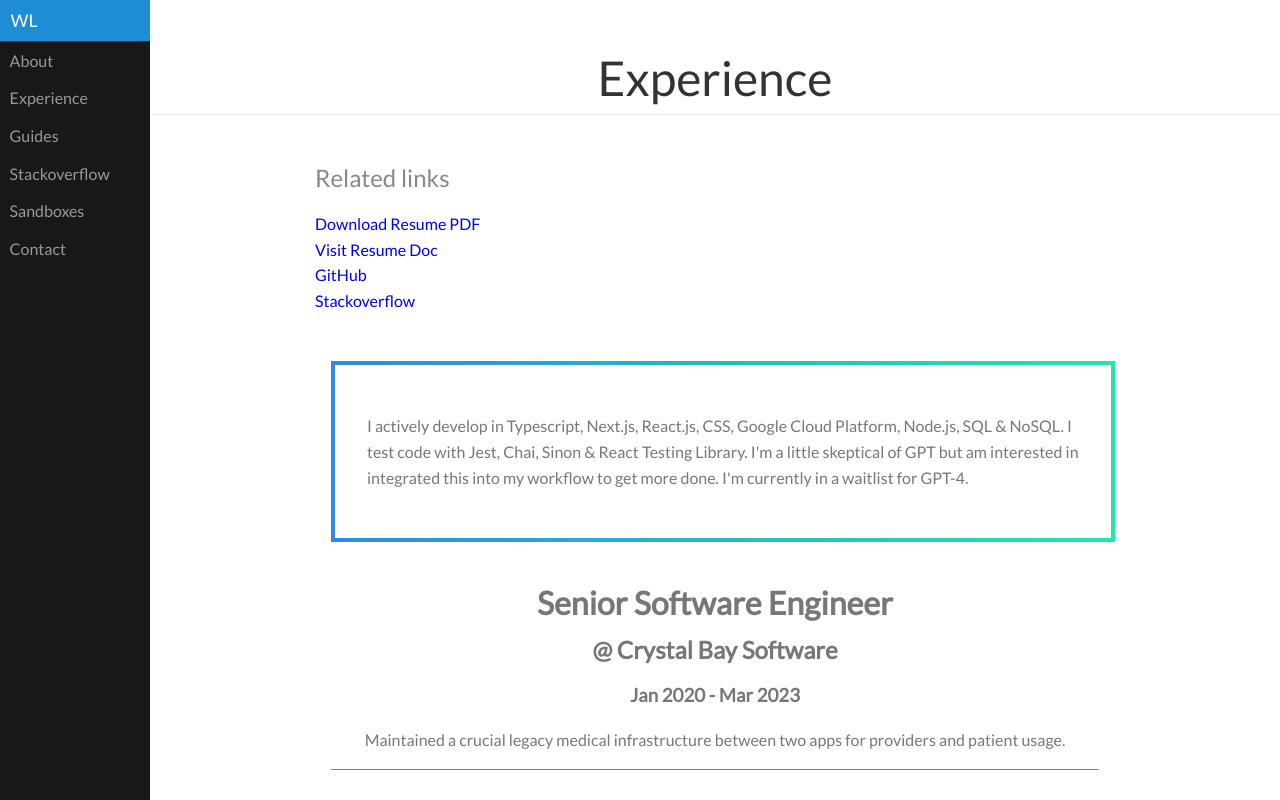
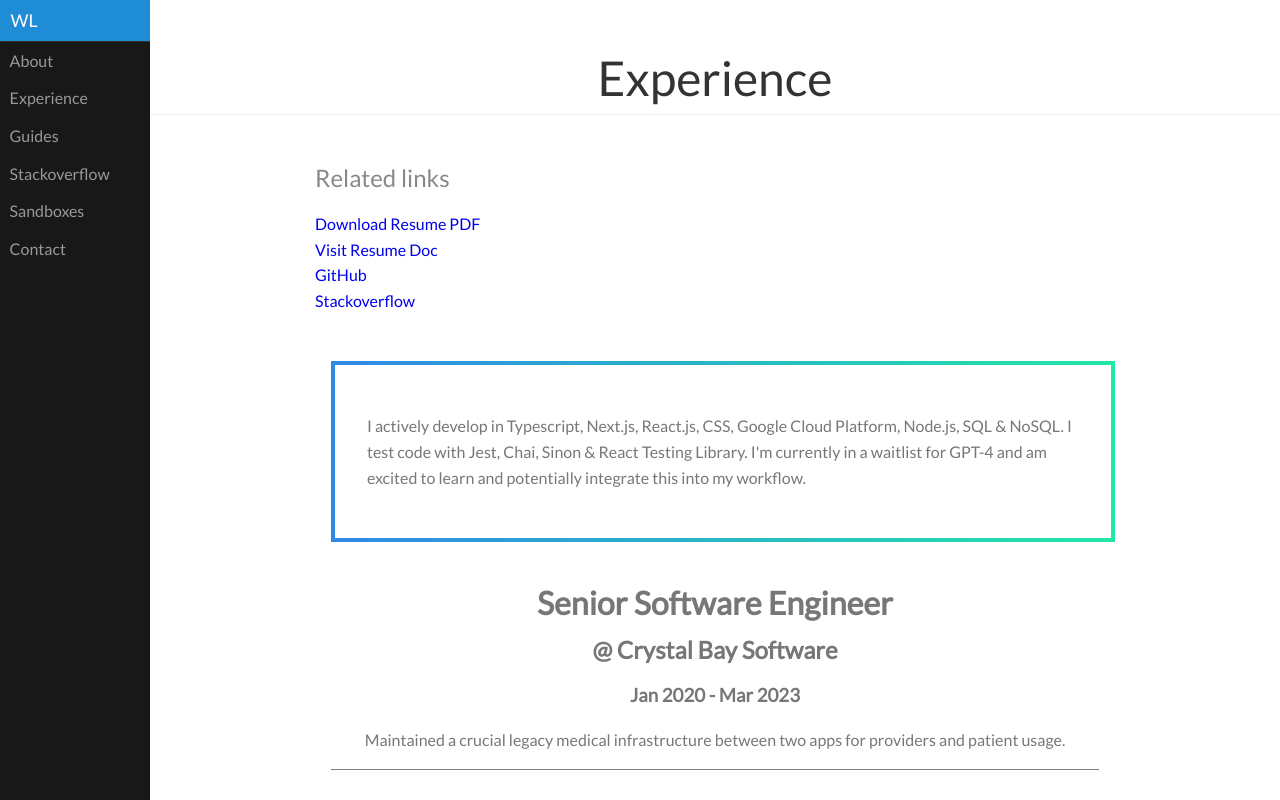
Before and after one commit to wlemahieu/wesleylemahieu.com, a Next.js app: page /experience in a window 1280 px wide. Shown: the top 800 px of the page. Built offline with nearby package versions, Linux system fonts and the light colour scheme.

Commit message:
fix wording mistake

```diff
--- a/app/experience/page.tsx
+++ b/app/experience/page.tsx
@@ -103,8 +103,8 @@ export default function Experience() {
           <div className={`gradient-box-1`} style={{ padding: '2rem', margin: '3rem 0rem 0rem 1rem' }}>
             <p>
               I actively develop in Typescript, Next.js, React.js, CSS, Google Cloud Platform, Node.js, SQL & NoSQL. I
-              test code with Jest, Chai, Sinon & React Testing Library. I'm a little skeptical of GPT but am interested
-              in integrated this into my workflow to get more done. I'm currently in a waitlist for GPT-4.
+              test code with Jest, Chai, Sinon & React Testing Library. I'm currently in a waitlist for GPT-4 and am
+              excited to learn and potentially integrate this into my workflow.
             </p>
           </div>
           <div style={{ padding: '1rem', textAlign: 'center' }}>
```
